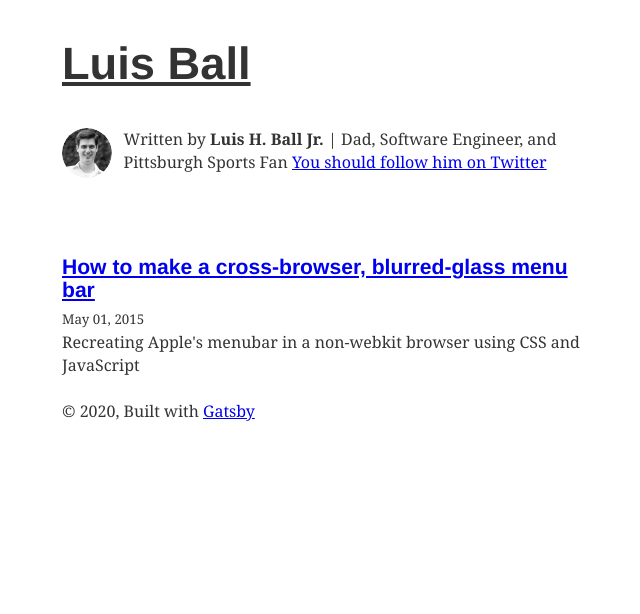
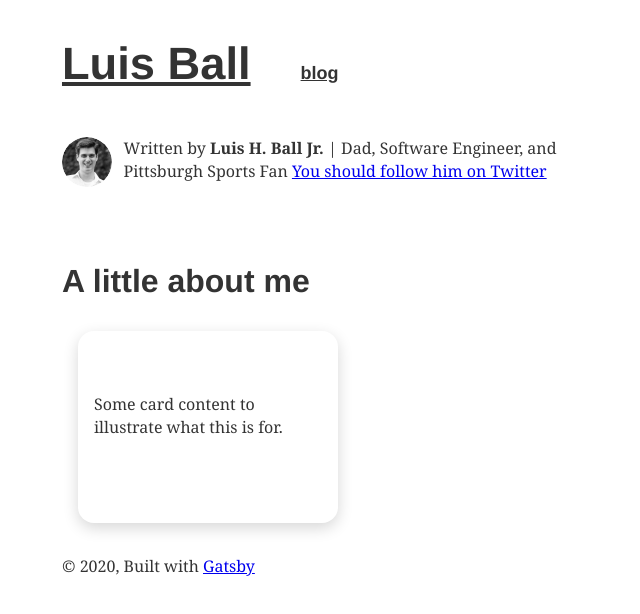
Before and after one commit to luqven/luqven.github.io, a Gatsby site: page / in a window 1280 px wide. Shown: the whole page, without its empty margins (317-957 px from the left). Built offline with nearby package versions, Linux system fonts and the light colour scheme; Gatsby itself is replaced by a stand-in of ours; some packages are replaced by stand-ins of ours; what typography-theme-github would draw is missing.

Commit message:
change root path and create card component

```diff
--- a/gatsby-config.js
+++ b/gatsby-config.js
@@ -76,6 +76,7 @@ module.exports = {
         pathToConfigModule: `src/utils/typography`,
       },
     },
+    `gatsby-plugin-styled-components`,
     // this (optional) plugin enables Progressive Web App + Offline functionality
     // To learn more, visit: https://gatsby.dev/offline
     // `gatsby-plugin-offline`,
--- a/package.json
+++ b/package.json
@@ -8,6 +8,7 @@
     "url": "https://github.com/gatsbyjs/gatsby/issues"
   },
   "dependencies": {
+    "babel-plugin-styled-components": "^1.10.7",
     "gatsby": "^2.22.15",
     "gatsby-image": "^2.4.5",
     "gatsby-plugin-feed": "^2.5.3",
@@ -16,6 +17,7 @@
     "gatsby-plugin-offline": "^3.2.7",
     "gatsby-plugin-react-helmet": "^3.3.2",
     "gatsby-plugin-sharp": "^2.6.9",
+    "gatsby-plugin-styled-components": "^3.3.3",
     "gatsby-plugin-typography": "^2.5.2",
     "gatsby-remark-copy-linked-files": "^2.3.3",
     "gatsby-remark-images": "^3.3.8",
@@ -30,6 +32,7 @@
     "react-dom": "^16.12.0",
     "react-helmet": "^5.2.1",
     "react-typography": "^0.16.19",
+    "styled-components": "^5.1.1",
     "typeface-merriweather": "0.0.72",
     "typeface-montserrat": "0.0.75",
     "typography": "^0.16.19",
--- a/src/components/bio.js
+++ b/src/components/bio.js
@@ -14,7 +14,7 @@ import { rhythm } from "../utils/typography"
 const Bio = () => {
   const data = useStaticQuery(graphql`
     query BioQuery {
-      avatar: file(absolutePath: { regex: "/profile-pic.jpeg/" }) {
+      avatar: file(absolutePath: { regex: "/profile-pic.png/" }) {
         childImageSharp {
           fixed(width: 50, height: 50) {
             ...GatsbyImageSharpFixed
--- /dev/null
+++ b/src/components/card.js
@@ -0,0 +1,31 @@
+import React from 'react'
+import styled from "styled-components"
+
+const Container = styled.div`
+    width: 16.25rem;
+    height: 12rem;
+    display: flex;
+    flex-direction: column;
+    -webkit-box-pack: center;
+    justify-content: center;
+    box-shadow: rgba(0, 0, 0, 0.16) 0px 5px 15px;
+    padding: 1rem;
+    margin: 2rem 1rem;
+    border-radius: 1rem;
+    transition: box-shadow 0.3s ease-out 0s;
+
+    &:hover {
+        box-shadow: rgba(0, 0, 0, 0.30) 0px 5px 15px;
+        cursor: ${props => props.pointer? 'pointer' : 'default'};
+  }
+`
+
+const Card = (props) => {
+    return (
+        <Container pointer={props.pointer}>
+            {props.children}
+        </Container>
+    )
+}
+
+export default Card;
--- a/src/components/layout.js
+++ b/src/components/layout.js
@@ -20,10 +20,21 @@ const Layout = ({ location, title, children }) => {
           style={{
             boxShadow: `none`,
             color: `inherit`,
+            marginRight: '50px',
           }}
           to={`/`}
         >
           {title}
+        </Link>
+        <Link
+          style={{
+            boxShadow: `none`,
+            color: `inherit`,
+            fontSize: 'large',
+          }}
+          to={`/blog-index`}
+        >
+          {'blog'}
         </Link>
       </h1>
     )
@@ -39,10 +50,21 @@ const Layout = ({ location, title, children }) => {
           style={{
             boxShadow: `none`,
             color: `inherit`,
+            marginRight: '50px',
           }}
           to={`/`}
         >
           {title}
+        </Link>
+        <Link
+          style={{
+            boxShadow: `none`,
+            color: `inherit`,
+            fontSize: 'large',
+          }}
+          to={`/blog-index`}
+        >
+          {'blog'}
         </Link>
       </h3>
     )
--- a/src/pages/index.tsx
+++ b/src/pages/index.tsx
@@ -5,7 +5,7 @@ import { PageProps, Link, graphql } from "gatsby"
 import Bio from "../components/bio"
 import Layout from "../components/layout"
 import SEO from "../components/seo"
-import { rhythm } from "../utils/typography"
+import Card from "../components/card";
 
 type Data = {
     site: {
@@ -13,62 +13,24 @@ type Data = {
             title: string
         }
     }
-  allMarkdownRemark: {
-    edges: {
-      node: {
-        excerpt: string
-        frontmatter: {
-          title: string
-          date: string
-          description: string
-        }
-        fields: {
-          slug: string
-        }
-      }
-    }[]
-  }
 }
 
-const BlogIndex = ({ data, location }: PageProps<Data>) => {
+const HomePage = ({ data, location }: PageProps<Data>) => {
     const siteTitle = data.site.siteMetadata.title
-  const posts = data.allMarkdownRemark.edges
 
     return (
         <Layout location={location} title={siteTitle}>
-      <SEO title="All posts" />
+            <SEO title="Homepage" />
             <Bio />
-      {posts.map(({ node }) => {
-        const title = node.frontmatter.title || node.fields.slug
-        return (
-          <article key={node.fields.slug}>
-            <header>
-              <h3
-                style={{
-                  marginBottom: rhythm(1 / 4),
-                }}
-              >
-                <Link style={{ boxShadow: `none` }} to={node.fields.slug}>
-                  {title}
-                </Link>
-              </h3>
-              <small>{node.frontmatter.date}</small>
-            </header>
-            <section>
-              <p
-                dangerouslySetInnerHTML={{
-                  __html: node.frontmatter.description || node.excerpt,
-                }}
-              />
-            </section>
-          </article>
-        )
-      })}
+            <h1> A little about me</h1>
+            <Card>
+              <p>Some card content to illustrate what this is for.</p>
+            </Card>
         </Layout>
     )
 }
 
-export default BlogIndex
+export default HomePage
 
 export const pageQuery = graphql`
   query {
@@ -77,20 +39,5 @@ export const pageQuery = graphql`
         title
       }
     }
-    allMarkdownRemark(sort: { fields: [frontmatter___date], order: DESC }) {
-      edges {
-        node {
-          excerpt
-          fields {
-            slug
-          }
-          frontmatter {
-            date(formatString: "MMMM DD, YYYY")
-            title
-            description
-          }
-        }
-      }
-    }
   }
 `
```
Also changed, not shown: src/pages/blog-index.tsx (added, +96 -0 lines), content/assets/profile-pic.jpeg (deleted), content/assets/profile-pic.png (added), 1 other file. Lines whose indentation alone changed are shown as unchanged.
